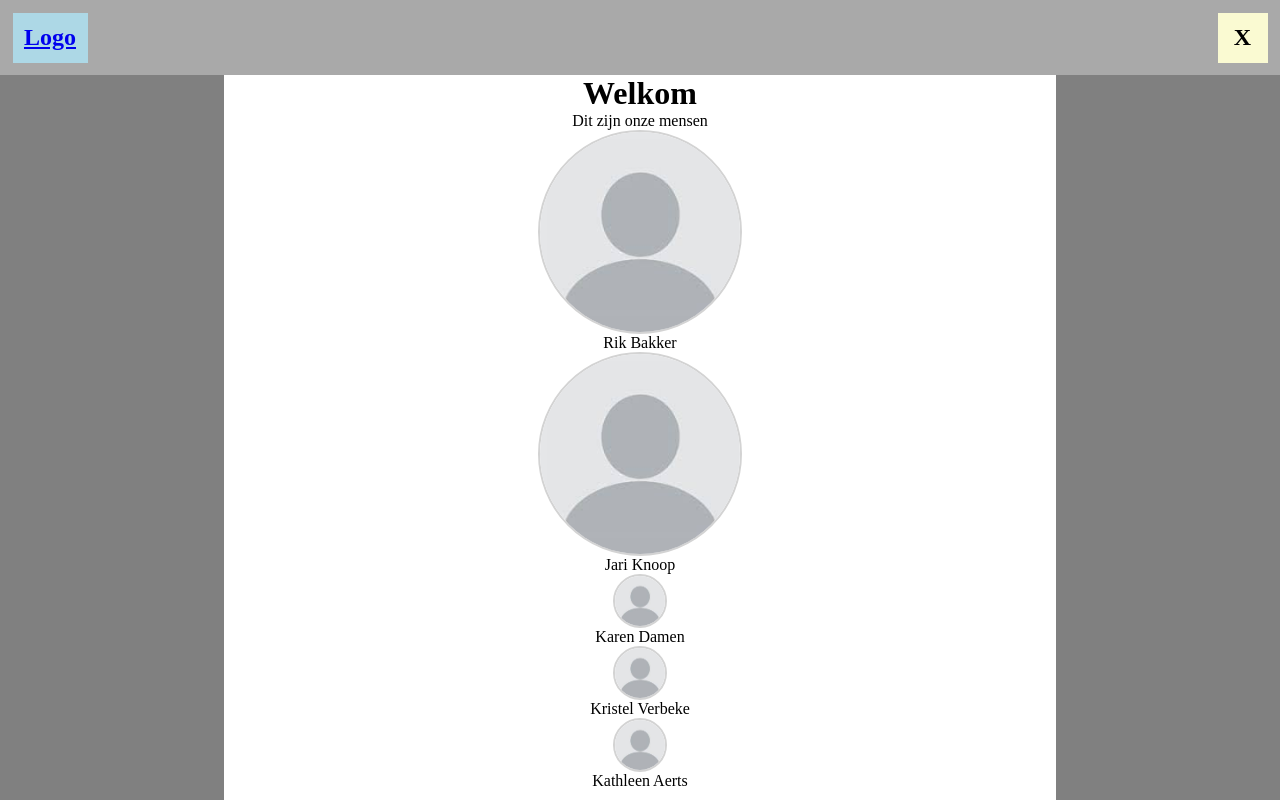
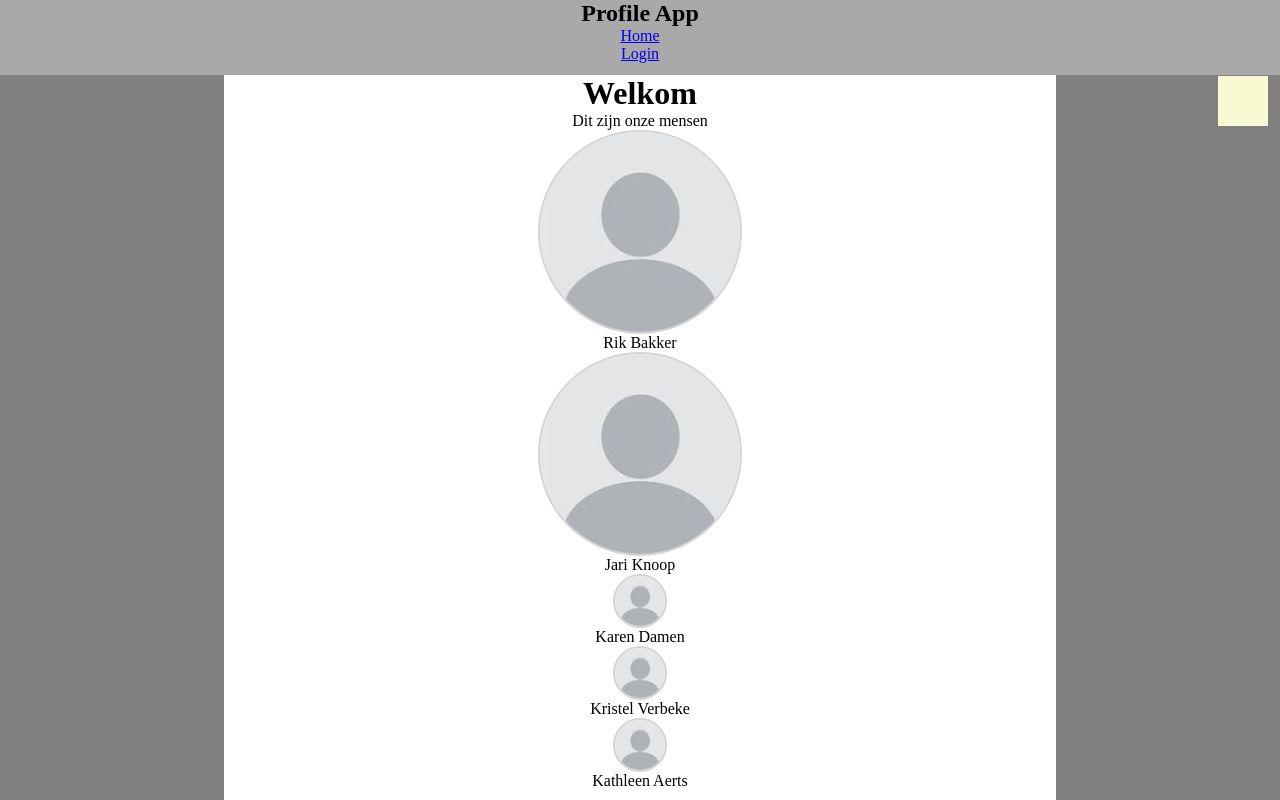
Before and after one commit to rikb03/chatgpt-portfolio, a PHP site: page / in a window 1280 px wide. Run offline with PHP 8.4, Linux system fonts and the light colour scheme; data comes from the database, SQL or seed files in the repository.

Commit message:
Creatig navbar template for the website

```diff
--- a/site/views/partials/nav.php
+++ b/site/views/partials/nav.php
@@ -1,6 +1,22 @@
 <?php
-echo "<nav>
-        <div class='title'><a href='/'><h1>Logo</h1></a></div>
-        <div class='hamburger'><h1> X </h1></div>
-    </nav>";
+echo
+'       <nav class="navbar">
+            <div class="local">
+                <h2>Profile App</h2>
+            </div>
+            <ul class="nav-menu">
+                <li class="nav-item">
+                    <a href="#" class="nav-link">Home</a>
+                </li>
+                <li class="nav-item">
+                    <a href="#" class="nav-link">Login</a>
+                </li>
+            </ul>
+            <div class="hamburger">
+                <span class="bar"></span>
+                <span class="bar"></span>
+                <span class="bar"></span>
+            </div>
+        </nav>
+        ';
 ?>
```
